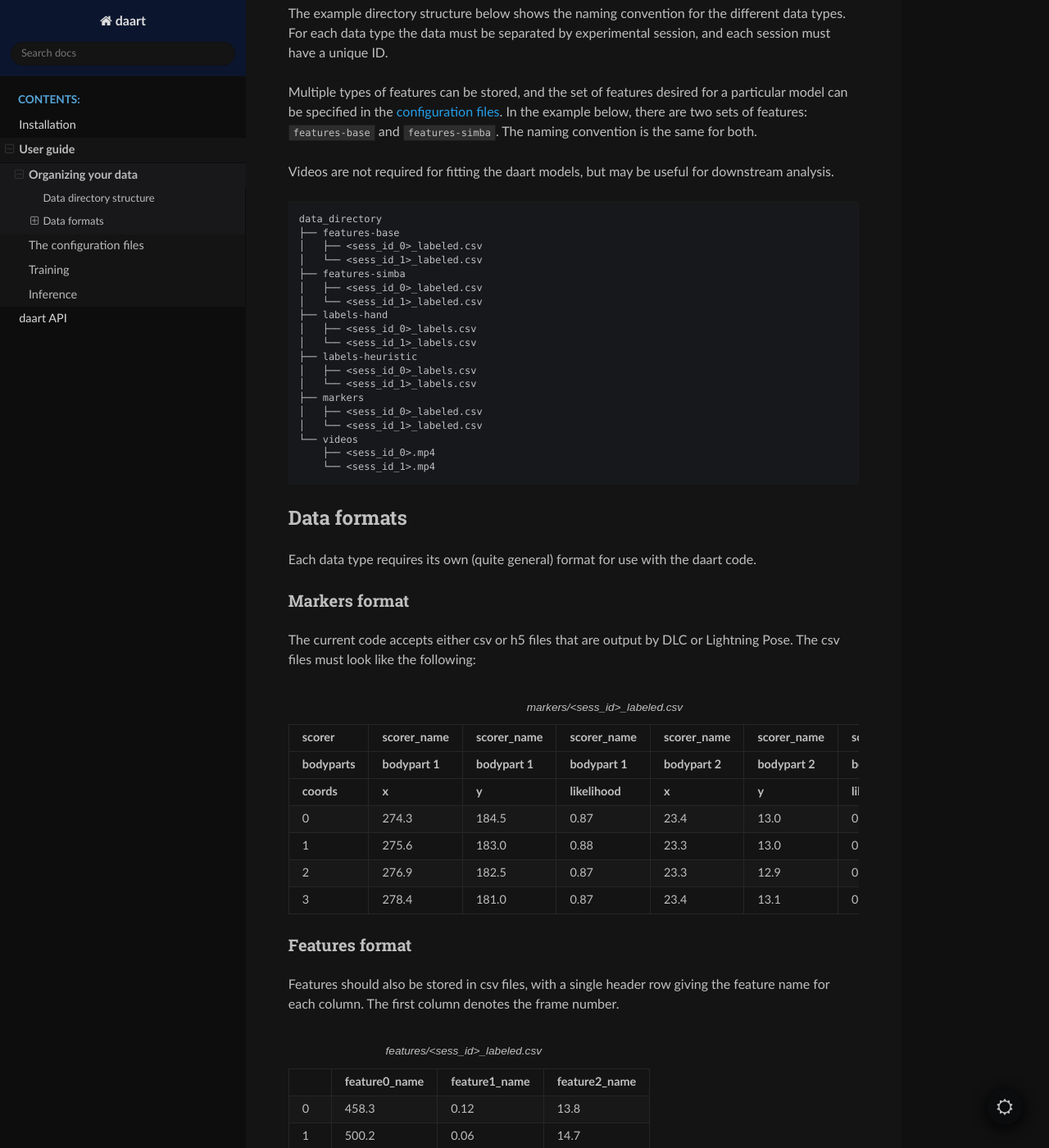
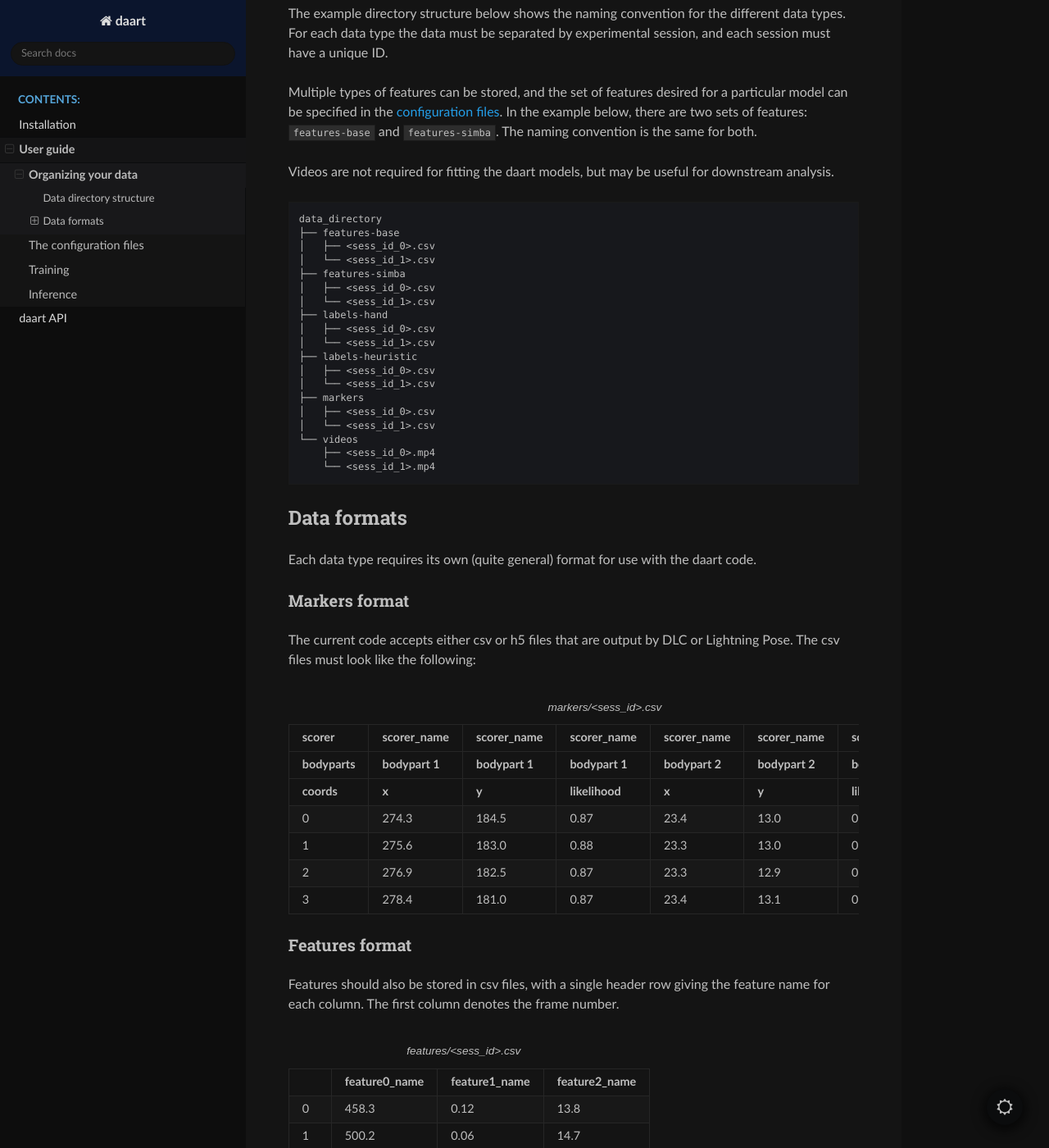
Before and after one commit to themattinthehatt/daart, a Sphinx documentation site: the page built from docs/source/user_guide/organizing_your_data.rst, in a window 1280 px wide and 1400 px high, scrolled down 727 px. Shown: the whole window at 82% size. Built offline with Sphinx 7.4.7 and the Read the Docs theme 2.0.0, drawn with Linux system fonts in a browser that asks for light colours; some of the changed text lies outside the part shown.

Commit message:
simplify data filename scheme

```diff
--- a/docs/source/user_guide/organizing_your_data.rst
+++ b/docs/source/user_guide/organizing_your_data.rst
@@ -47,20 +47,20 @@ Videos are not required for fitting the daart models, but may be useful for down
 
     data_directory
     ├── features-base
-    │   ├── <sess_id_0>_labeled.csv
-    │   └── <sess_id_1>_labeled.csv
+    │   ├── <sess_id_0>.csv
+    │   └── <sess_id_1>.csv
     ├── features-simba
-    │   ├── <sess_id_0>_labeled.csv
-    │   └── <sess_id_1>_labeled.csv
+    │   ├── <sess_id_0>.csv
+    │   └── <sess_id_1>.csv
     ├── labels-hand
-    │   ├── <sess_id_0>_labels.csv
-    │   └── <sess_id_1>_labels.csv
+    │   ├── <sess_id_0>.csv
+    │   └── <sess_id_1>.csv
     ├── labels-heuristic
-    │   ├── <sess_id_0>_labels.csv
-    │   └── <sess_id_1>_labels.csv
+    │   ├── <sess_id_0>.csv
+    │   └── <sess_id_1>.csv
     ├── markers
-    │   ├── <sess_id_0>_labeled.csv
-    │   └── <sess_id_1>_labeled.csv
+    │   ├── <sess_id_0>.csv
+    │   └── <sess_id_1>.csv
     └── videos
         ├── <sess_id_0>.mp4
         └── <sess_id_1>.mp4
@@ -77,7 +77,7 @@ Markers format
 The current code accepts either csv or h5 files that are output by DLC or Lightning Pose.
 The csv files must look like the following:
 
-.. list-table:: markers/<sess_id>_labeled.csv
+.. list-table:: markers/<sess_id>.csv
    :widths: 25 25 25 25 25 25 25
    :header-rows: 3
 
@@ -137,7 +137,7 @@ Features format
 Features should also be stored in csv files, with a single header row giving the feature name for
 each column. The first column denotes the frame number.
 
-.. list-table:: features/<sess_id>_labeled.csv
+.. list-table:: features/<sess_id>.csv
    :widths: 10 25 25 25
    :header-rows: 1
 
@@ -176,7 +176,7 @@ The remaining columns correspond to the dataset-specific behavioral classes, and
 (0s and 1s).
 There should only be a single "1" per row.
 
-.. list-table:: labels-hand/<sess_id>_labels.csv
+.. list-table:: labels-hand/<sess_id>.csv
    :widths: 10 25 25 25 25
    :header-rows: 1
 
```
Also changed, not shown: data/README.md (deleted), 12 other files.
